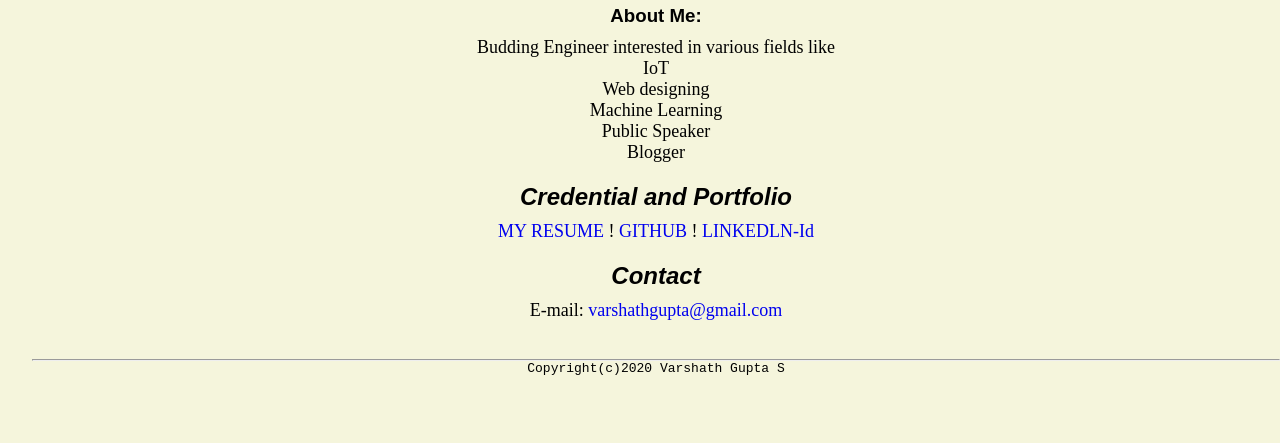
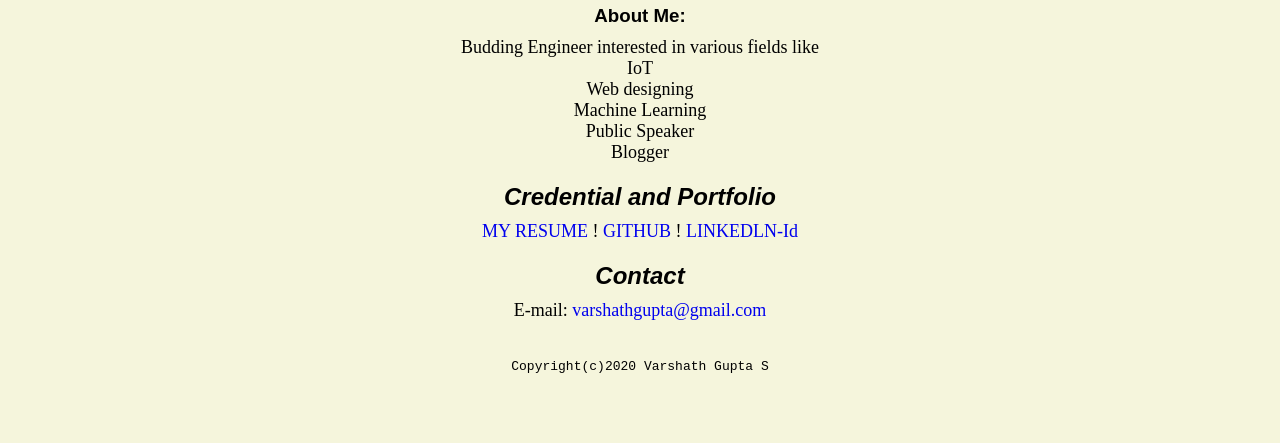
Before and after one commit to varshathgupta/portfolio, a plain HTML site: page index.html in a window 1280 px wide. Shown: the part 357-800 px from the top of the page. Drawn offline with Linux system fonts and the light colour scheme.

Commit message:
Update index.css

```diff
--- a/index.css
+++ b/index.css
@@ -1,10 +1,9 @@
 *{
 margin:0;
-border=0;
+border:0;
 
 }
 body{
-padding-left:2rem;
 alignment:centre;
 background-color:beige;
 font-family:Arial,Helvetica,sans-serif;
```
